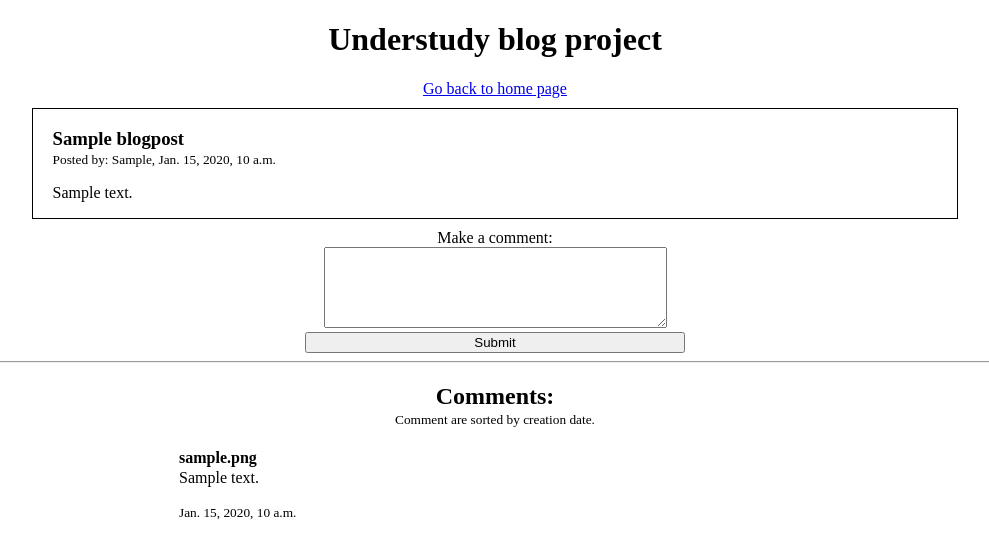
After one commit to amcsz/tjdjangoblog, a Django app: page /post/1/ in a window 1280 px wide. The commit adds this page. Shown: the top 559 px of the page, without its empty margins (145-1134 px from the left). Run offline with Django 5.2, Linux system fonts and the light colour scheme; tables that the repository leaves empty hold one stand-in row (values such as "Sample post").

Commit message:
add comments

```diff
--- a/djangoblog/apps/blog/forms.py
+++ b/djangoblog/apps/blog/forms.py
@@ -4,3 +4,6 @@ from django import forms
 class CreateForm(forms.Form):
     title = forms.CharField(label="Title of Post", max_length=200)
     content = forms.CharField(widget=forms.Textarea)
+
+class CommentForm(forms.Form):
+    content = forms.CharField(widget=forms.Textarea(attrs={"rows": "5"}), label="Make a comment")
--- a/djangoblog/apps/blog/models.py
+++ b/djangoblog/apps/blog/models.py
@@ -1,9 +1,29 @@
 from django.db import models
+from datetime import datetime
 
 # Create your models here.
+class Comment(models.Model):
+    content = models.TextField(max_length=1000)
+    poster = models.CharField(max_length=50)
+    created_at = models.DateTimeField(auto_now_add=True)
+
+    def __str__(self):
+        if (len(self.content) < 10): return self.content
+        else: return self.content[:10]
+
+
 class BlogPost(models.Model):
     title = models.CharField(max_length=200)
     content = models.TextField(max_length=10000)
+    op = models.CharField(max_length=50)
+    comments = models.ManyToManyField(Comment)
+    created_at = models.DateTimeField(auto_now_add=True)
+
 
     def __str__(self):
         return self.title
+
+
+class PostComment(models.Model):
+    comment = models.ForeignKey(Comment, on_delete=models.CASCADE)
+    blogpost = models.ForeignKey(BlogPost, on_delete=models.CASCADE)
--- a/djangoblog/apps/blog/urls.py
+++ b/djangoblog/apps/blog/urls.py
@@ -6,5 +6,7 @@ app_name = "blog"
 
 urlpatterns = [
     path('', views.index_view, name="index"),
-    path('create/', views.create_view, name="create")
+    path('create/', views.create_view, name="create"),
+    path('post/<int:id>/', views.post_view, name="post"),
+    path('comment/<int:id>/', views.comment_view, name="comment")
 ]
--- a/djangoblog/apps/blog/views.py
+++ b/djangoblog/apps/blog/views.py
@@ -1,13 +1,15 @@
-from django.shortcuts import render, redirect
+from django.shortcuts import render, redirect, get_object_or_404
+from django.urls import reverse
 from ..oauth.decorators import login_required
-from .models import BlogPost
-from .forms import CreateForm
+from .models import BlogPost, PostComment, Comment
+from .forms import CreateForm, CommentForm
 
 # Create your views here.
 def index_view(request):
+    posts = BlogPost.objects.order_by('-created_at').values('title', 'content', 'op', 'id', 'created_at')
     context = {
         "is_authenticated": request.user.is_authenticated,
-        "posts": list(BlogPost.objects.values('title', 'content')),
+        "posts": list(posts),
         "user": request.user
     }
     return render(request, "index.html", context)
@@ -19,9 +21,40 @@ def create_view(request):
         if (form.is_valid()):
             title = form.cleaned_data["title"]
             content = form.cleaned_data["content"]
-            newpost = BlogPost(title=title, content=content)
+            op = str(request.user.username)
+            newpost = BlogPost(title=title, content=content, op=op)
             newpost.save()
             return redirect("blog:index")
     else:
         form = CreateForm
     return render(request, "create.html", {"form" : CreateForm})
+
+def post_view(request, id=-1):
+    context = {}
+    post = get_object_or_404(BlogPost, pk=id)
+    if id != -1:
+        context['error'] = False;
+        context['post'] = post
+        context['form'] = CommentForm
+        context['post_id'] = id
+        context['comments'] = PostComment.objects.filter(blogpost=post).select_related('comment').order_by('-comment__created_at')
+    else:
+        context['error'] = True
+    if (context['error'] == True): return redirect("blog:index")
+    return render(request, "post.html", context=context)
+
+def comment_view(request, id=-1):
+    if request.method == 'POST' and id != -1:
+        form = CommentForm(request.POST)
+        if form.is_valid():
+            content = form.cleaned_data["content"]
+            parentpost = BlogPost.objects.get(pk=id)
+            newcomment = Comment(content=content, poster=request.user.username)
+            newcomment.save()
+            addcomment = PostComment(
+                comment = newcomment,
+                blogpost = parentpost
+            )
+            addcomment.save()
+            print(addcomment)
+    return redirect(reverse('blog:post', kwargs={'id': id}))
--- a/djangoblog/templates/create.html
+++ b/djangoblog/templates/create.html
@@ -2,6 +2,7 @@
 
 
 {% block content %}
+<a href="{% url 'blog:index' %}">Go back to home page</a>
 <form action="/create/" method="post">
     {% csrf_token %}
     {{ form }}
--- /dev/null
+++ b/djangoblog/templates/post.html
@@ -0,0 +1,27 @@
+{% extends "base.html" %}
+
+{% block content %}
+                <a href="{% url 'blog:index' %}">Go back to home page</a>
+                <div style="width:70%;text-align:start;border-style:solid;border-width:1px;padding:0px 20px 0px 20px;margin:10px">
+                    <h3 style="margin-bottom:0px;">{{post.title}}</h3>
+                    <small>Posted by: {{post.op}}, {{post.created_at}}</small>
+                    <p>{{post.content}}</p>
+                </div>
+                <form action="/comment/{{post_id}}/" method="post" style="display:flex;flex-direction: column;width:30%;">
+                    {% csrf_token %}
+                    {{ form }}
+                    <input type="submit" value="Submit">
+                </form>
+                <hr />
+                <h2 style="margin-bottom:0;">Comments:</h2>
+                <small>Comment are sorted by creation date.</small>
+                {% for comment in comments  %}
+                <div style="width:50%;text-align:start;padding:0px 20px 20px 20px;margin:10px">
+                    <h4 style="margin-bottom:0;">{{comment.comment.poster}}</h4>
+                    <p style="margin-top:2px;">{{comment.comment.content}}</p>
+                    <small>{{comment.comment.created_at}}</small>
+                </div>
+                {% empty %}
+                <p>There are no comments yet!</p>
+                {% endfor %}
+{% endblock %}
```
Also changed, not shown: djangoblog/templates/index.html (+9 -4 lines).
